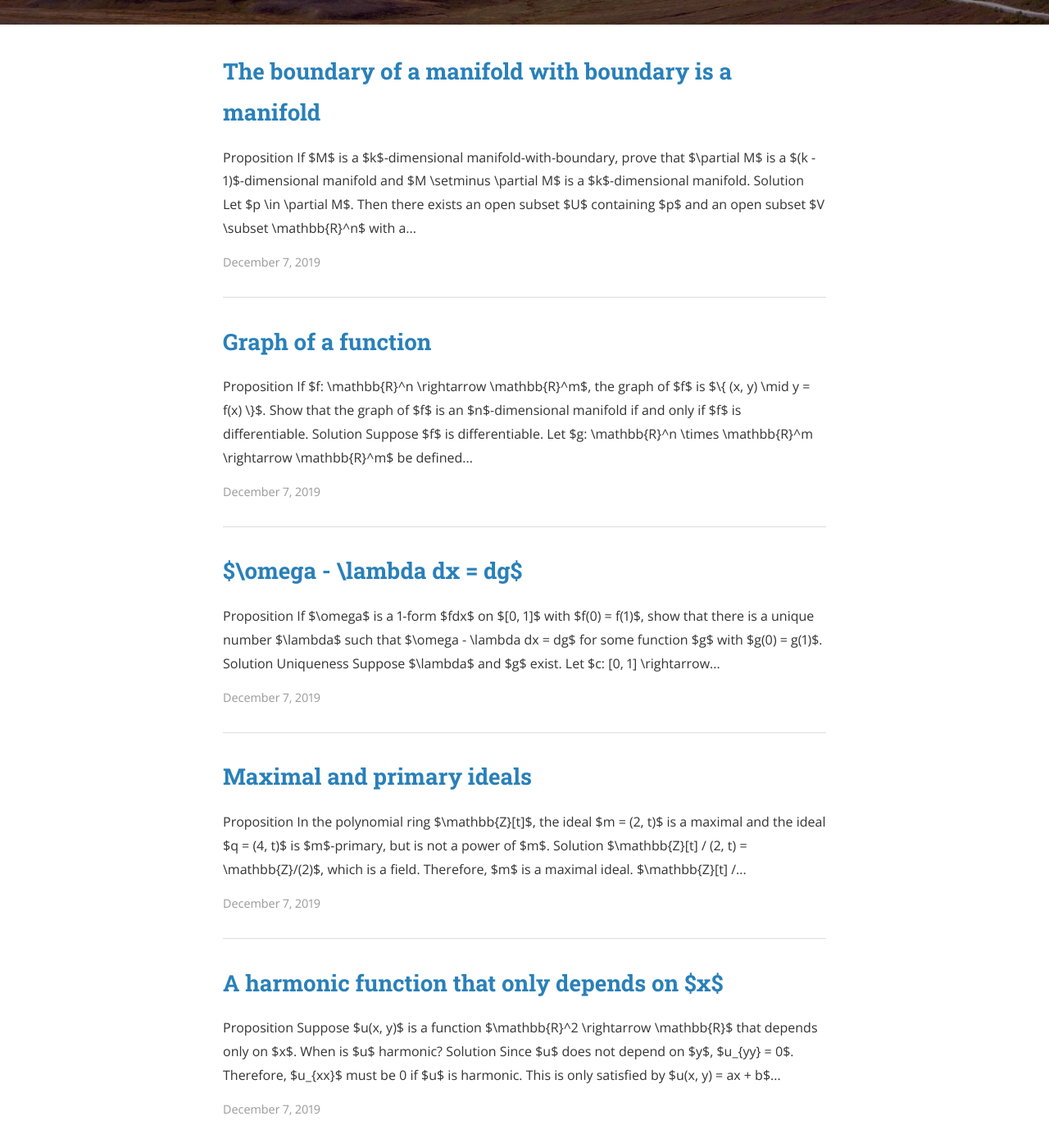
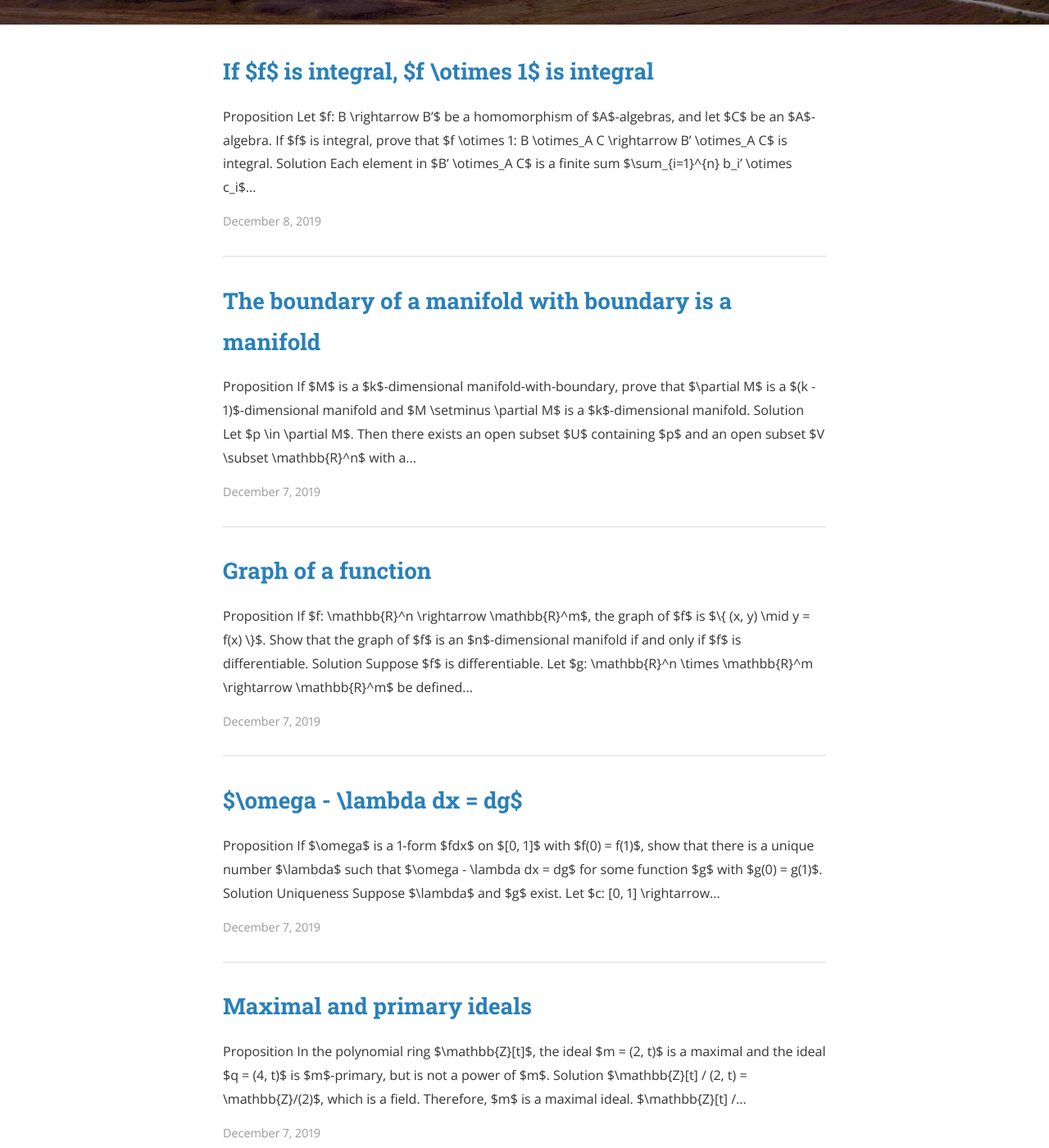
Before and after one commit to hidenori-shinohara/hidenori-shinohara.github.io, a Jekyll site: the page built from index.html, in a window 1280 px wide and 1400 px high, scrolled down 424 px. Shown: the whole window at 82% size. Built offline with Jekyll 4.4.1, drawn with Linux system fonts in a browser that asks for light colours; nearby versions of some CDN libraries; the list of posts is cut into pages by our own code; some of the changed lines change nothing that is shown.

Commit message:
Finish ex 5-3 [atiyah]

```diff
--- a/_layouts/default.html
+++ b/_layouts/default.html
@@ -31,6 +31,7 @@
                 Tor: ["\\text{Tor}(#1)",1],
                 ker: ["{\\text{ker}(#1)}",1],
                 im: ["{\\text{im}(#1)}",1],
+                Im: ["{\\text{Im}}",0],
                 span: ["{\\text{span}}",0],
                 lcm: ["{\\text{lcm}}",0],
                 LT: ["{\\text{LT}}",0],
--- /dev/null
+++ b/_posts/atiyah/chapter5/2019-12-08-integral-ex-5-3.md
@@ -0,0 +1,32 @@
+---
+layout: post
+title:  "If $f$ is integral, $f \\otimes 1$ is integral"
+date:   2019-12-08
+author: Hidenori
+---
+
+# Proposition
+Let $f: B \rightarrow B'$ be a homomorphism of $A$-algebras, and let $C$ be an $A$-algebra.
+If $f$ is integral, prove that $f \otimes 1: B \otimes_A C \rightarrow B' \otimes_A C$ is integral.
+
+# Solution
+Each element in $B' \otimes_A C$ is a finite sum $\sum_{i=1}^{n} b_i' \otimes c_i$ where each $b_i' \in B'$ and $c_i \in C$.
+By Corollary 5.3[Atiyah], it suffices to show that each $b' \otimes c$ is integral over $\Im(f \otimes 1)$.
+
+Let $b' \otimes c$ be given where $b' \in B'$ and $c \in C$.
+Since $b' \in B'$, $b'$ is integral over $f(B)$.
+Then there must exist $b_0, \cdots, b_n \in B$ such that $\sum_{i=0}^{n} f(b_i)(b')^i = 0$ and $b_n = 1$.
+
+$$
+\begin{align*}
+  \sum_{i=0}^{n} f(b_i)(b')^i = 0
+    &\implies (\sum_{i=0}^{n} f(b_i)(b')^i) \otimes c^n = 0 \\
+    &\implies \sum_{i=0}^{n} [f(b_i)(b')^i \otimes c^n] = 0 \\
+    &\implies \sum_{i=0}^{n} [((b')^i \otimes c^i)(f(b_i) \otimes c^{n - i})] = 0 \\
+    &\implies \sum_{i=0}^{n} [f(b_i)(b' \otimes c)^i(f(b_i) \otimes c^{n - i})] = 0 \\
+    &\implies \sum_{i=0}^{n} [(f(b_i) \otimes c^{n - i})(b' \otimes c)^i] = 0.
+\end{align*}
+$$
+
+Each $f(b_i) \otimes c^{n - i} \in \Im(f \otimes 1)$ and $f(b_n) = 1$ and $c^{n - n} = 1$, so $f(b_n) \otimes c^{n - n} = 1 \otimes 1$.
+Therefore, $b' \otimes c$ is integral over $\Im(f \otimes 1)$.
```
